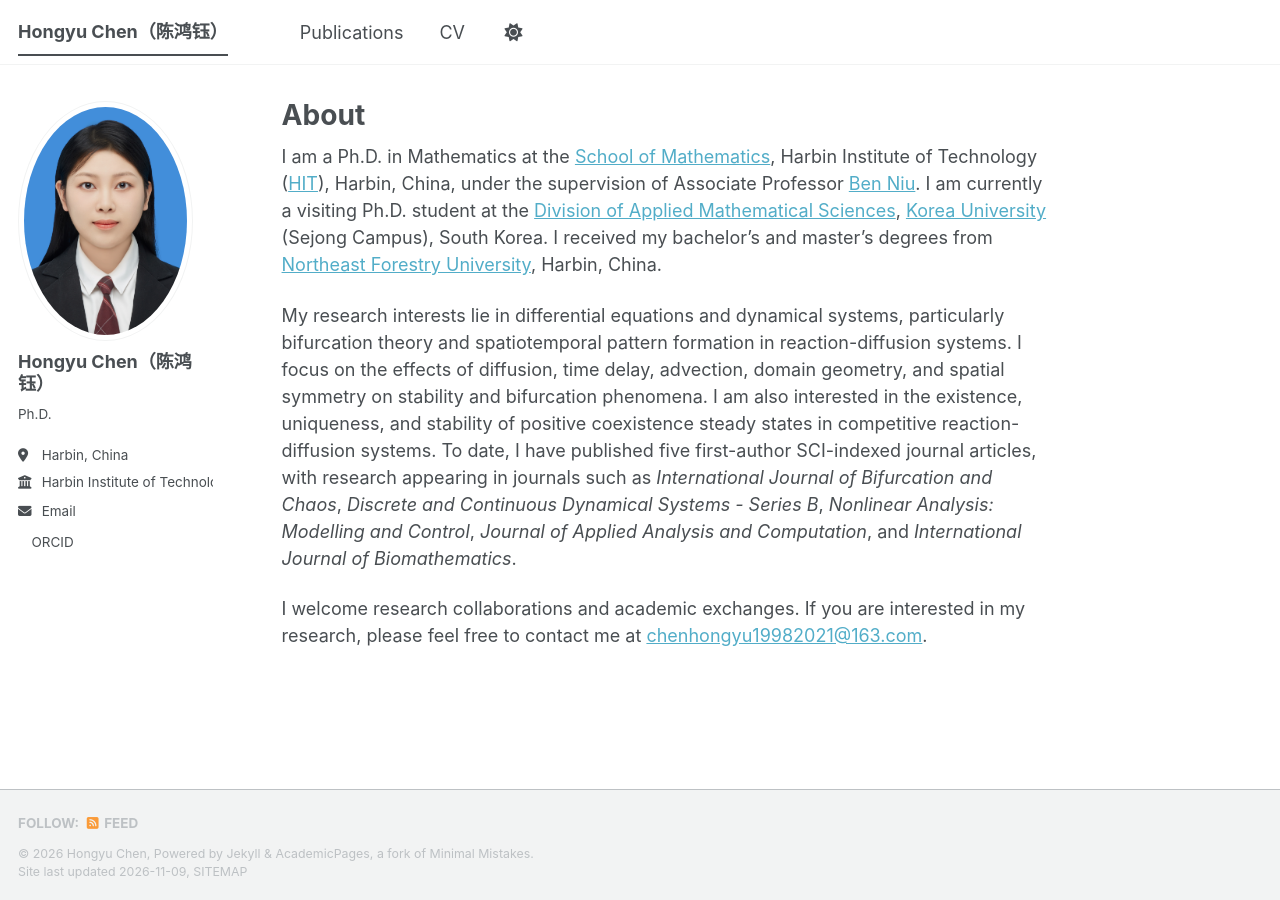
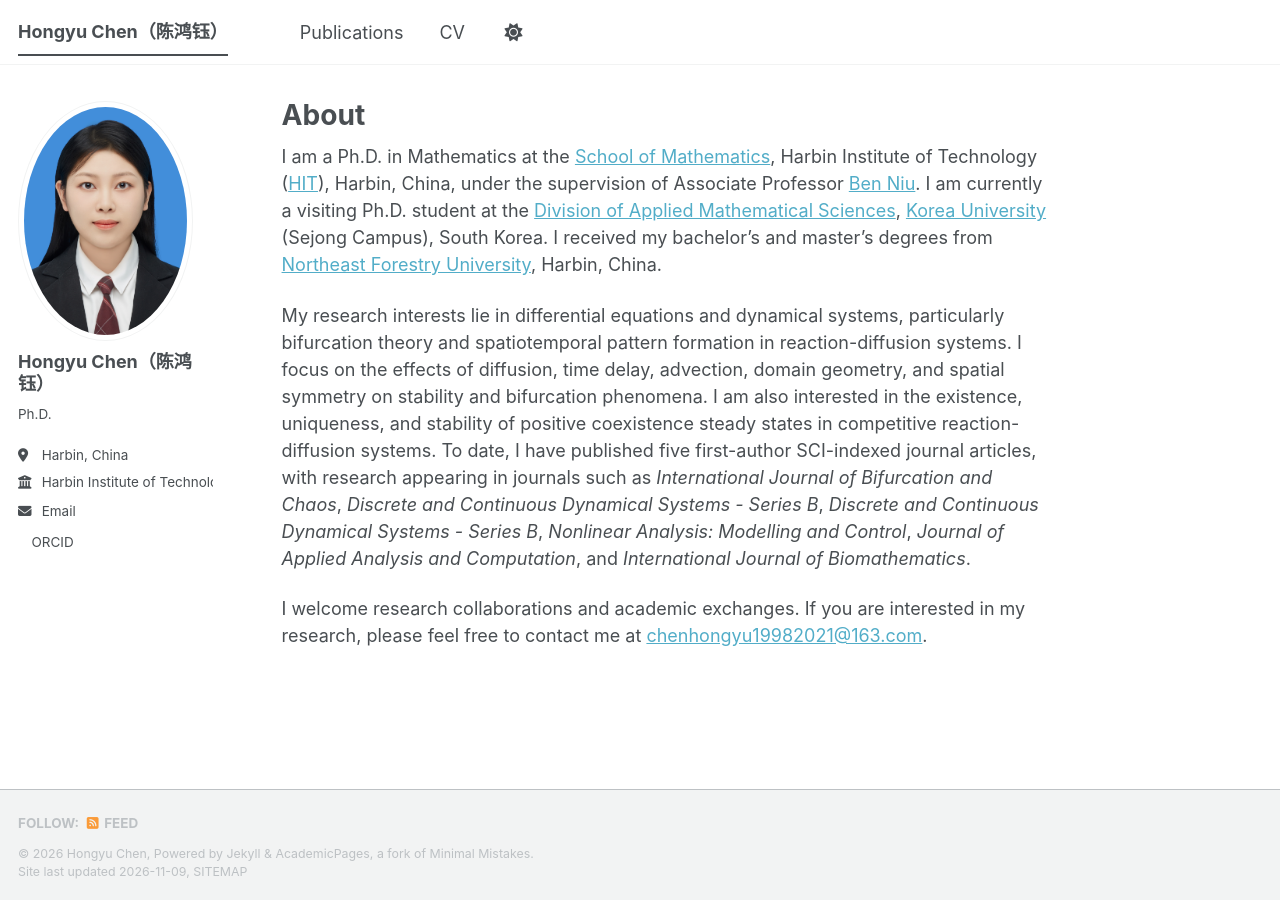
Before and after one commit to HongyuChen26/HongyuChen26.github.io, a Jekyll site: the page built from _pages/about.md, in a window 1280 px wide. Built offline with Jekyll 4.4.1, drawn with Linux system fonts in a browser that asks for light colours; a script bundle is joined from its source files by our own code; a style sheet for code colours, icons or effects is not loaded.

Commit message:
Update about.md

```diff
--- a/_pages/about.md
+++ b/_pages/about.md
@@ -9,6 +9,6 @@ redirect_from:
 
 I am a Ph.D. in Mathematics at the [School of Mathematics](https://math.hit.edu.cn/), Harbin Institute of Technology ([HIT](https://www.hit.edu.cn/)), Harbin, China, under the supervision of Associate Professor [Ben Niu](https://homepage.hit.edu.cn/niuben). I am currently a visiting Ph.D. student at the [Division of Applied Mathematical Sciences](https://sfa.korea.ac.kr/eng/10287/subview.do), [Korea University](https://www.korea.ac.kr/) (Sejong Campus), South Korea. I received my bachelor's and master's degrees from [Northeast Forestry University](https://www.nefu.edu.cn/), Harbin, China.
 
-My research interests lie in differential equations and dynamical systems, particularly bifurcation theory and spatiotemporal pattern formation in reaction-diffusion systems. I focus on the effects of diffusion, time delay, advection, domain geometry, and spatial symmetry on stability and bifurcation phenomena. I am also interested in the existence, uniqueness, and stability of positive coexistence steady states in competitive reaction-diffusion systems. To date, I have published five first-author SCI-indexed journal articles, with research appearing in journals such as *International Journal of Bifurcation and Chaos*, *Discrete and Continuous Dynamical Systems - Series B*, *Nonlinear Analysis: Modelling and Control*, *Journal of Applied Analysis and Computation*, and *International Journal of Biomathematics*.
+My research interests lie in differential equations and dynamical systems, particularly bifurcation theory and spatiotemporal pattern formation in reaction-diffusion systems. I focus on the effects of diffusion, time delay, advection, domain geometry, and spatial symmetry on stability and bifurcation phenomena. I am also interested in the existence, uniqueness, and stability of positive coexistence steady states in competitive reaction-diffusion systems. To date, I have published five first-author SCI-indexed journal articles, with research appearing in journals such as *International Journal of Bifurcation and Chaos*, <em>Discrete and Continuous Dynamical Systems - Series B</em>, *Discrete and Continuous Dynamical Systems - Series B*, *Nonlinear Analysis: Modelling and Control*, *Journal of Applied Analysis and Computation*, and *International Journal of Biomathematics*.
 
 I welcome research collaborations and academic exchanges. If you are interested in my research, please feel free to contact me at [chenhongyu19982021@163.com](mailto:chenhongyu19982021@163.com).
```
